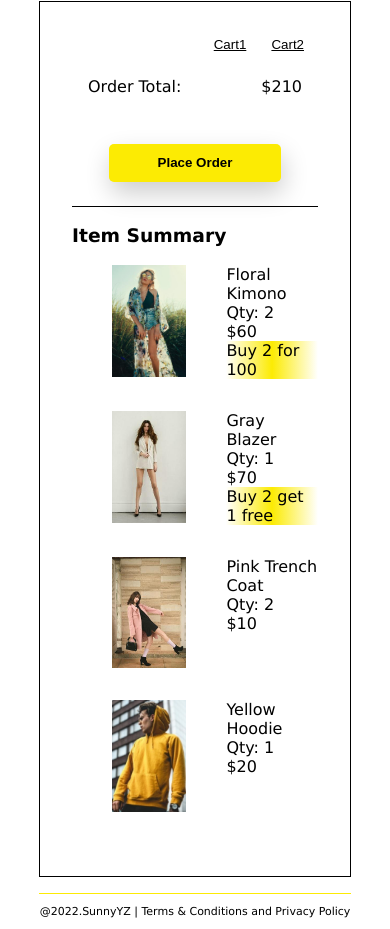
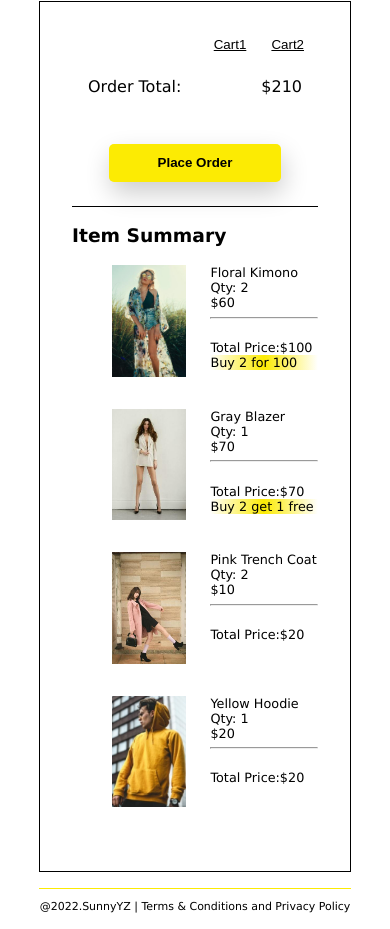
Before and after one commit to sunnyyuanz/FBB, a plain HTML site: page index.html in a window 390 px wide. Shown: the part 779-1708 px from the top of the page. Drawn offline with Linux system fonts and the light colour scheme; a web font is replaced by a local one.

Commit message:
adding unit total price

```diff
--- a/css/site.css
+++ b/css/site.css
@@ -211,7 +211,10 @@ footer {
   ol li {
     padding: 0.3rem 0.8rem;
   }
-
+  .item div {
+    font-size: 0.8rem;
+    margin-left: 0.5rem;
+  }
   .sticky-header {
     right: 30px;
   }
--- a/js/site.js
+++ b/js/site.js
@@ -53,8 +53,6 @@ const scenario2 = [
 ];
 const carts = document.querySelector('.switch_scenario');
 function init(scenario) {
-  //initialize few main variables
-
   let items = document.querySelector('.items');
   let orderTotal_container = document.getElementById('order_total');
   let orderTotal = 0;
@@ -72,7 +70,6 @@ function init(scenario) {
   //rendering the order total
   priceRendering();
 
-  // calculate out the unit total price by checking if their quantity meet the discount standard first
   function calculateUnitTotal(item) {
     let set;
     let priceAfterDiscount;
@@ -104,14 +101,13 @@ function init(scenario) {
     }
   }
 
-  // creating a list item for each item
   function productsRendering(item) {
     const itemContainer = document.createElement('li');
     itemContainer.classList.add('item');
     const infoContainer = document.createElement('div');
     const imageName = item.name.split(' ').join('-').toLowerCase();
     const imageHtml = `<img src="./images/${imageName}.jpg" alt="${imageName}">`;
-    const textHtml = `<div>${item.name}<br>Qty: ${item.quantity}<br>$${item.unit_price}</div>`;
+    const textHtml = `<div>${item.name}<br>Qty: ${item.quantity}<br>$${item.unit_price}<hr><br>Total Price:$${item.total_price}</div>`;
     if (item.discount) {
       const discountHtml = `<div class="discount">${item.discount}</div>`;
       infoContainer.innerHTML = textHtml + discountHtml;
```
